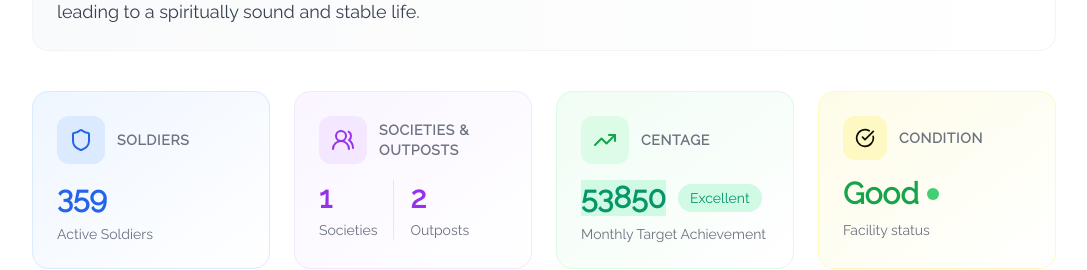
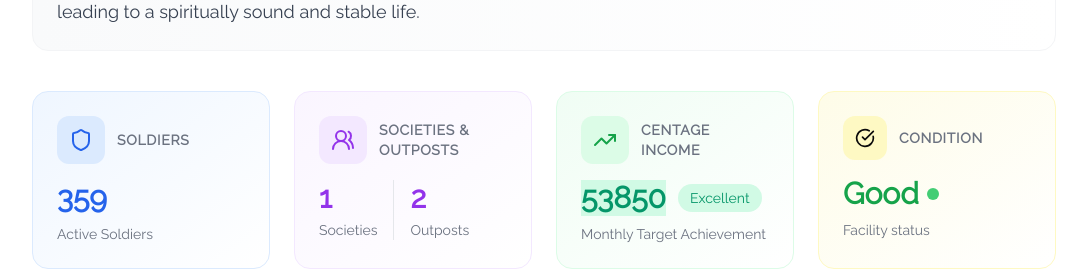
Before and after one commit to ReshephInayat/TSA_SAHIWAL_DIVISION_WEBSITE, a Next.js app: page /corps/0 in a window 1280 px wide. Shown: the part 920-1190 px from the top of the page, without its empty margins (96-1183 px from the left). Built offline with nearby package versions, Linux system fonts and the light colour scheme.

Commit message:
Update Final

```diff
--- a/src/app/corps/[id]/page.tsx
+++ b/src/app/corps/[id]/page.tsx
@@ -280,7 +280,7 @@ export default function CorpsDetailPage({ params }: PageProps) {
                   <TrendingUp className="w-6 h-6 text-green-600" />
                 </div>
                 <h3 className="text-sm font-semibold text-gray-500 uppercase tracking-wider">
-                 Centage
+                 Centage Income
                 </h3>
               </div>
               <div className="flex items-center gap-3">
--- a/src/data/Crops.ts
+++ b/src/data/Crops.ts
@@ -45,13 +45,13 @@ export const data: DetailsProps[] = [
       societies: 2,
       outposts: 2,
     },
-    incomePercentage: 733580,
+    incomePercentage: 73580,
   },
   {
     name: "Arifwala",
     id: 2,
     category: "(A+) Grade Self Support",
-    officers: "Majors Hannok Victor & Noreen Hannok",
+    officers: "Majors Hanook Victor & Noreen Hanook",
     distance: "50 km",
     condition: "Normal",
     buildingSize: "758.4 sq. ft.",
```
